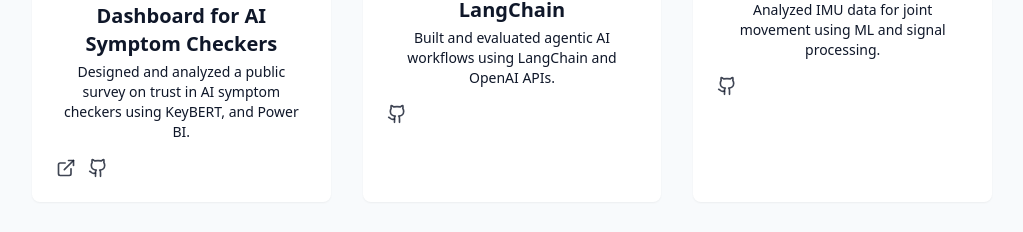
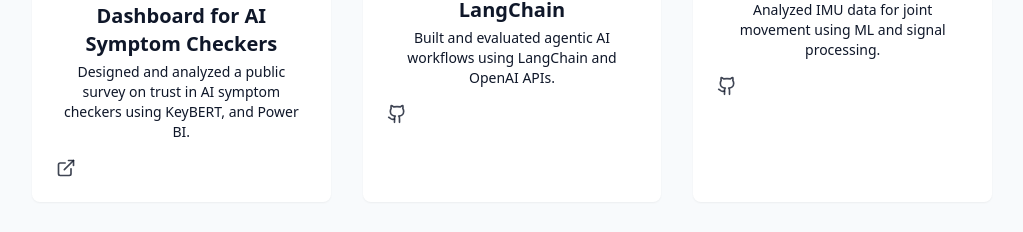
Before and after one commit to tsuki3002/My-Portfolio, a React (Vite) app: page / in a window 1280 px wide. Shown: the part 5392-5624 px from the top of the page, without its empty margins (128-1151 px from the left). Built offline with nearby package versions, Linux system fonts and the light colour scheme; grey boxes are pictures that could not be loaded.

Commit message:
url fixing

```diff
--- a/src/components/ProjectsSection.jsx
+++ b/src/components/ProjectsSection.jsx
@@ -113,7 +113,7 @@
                         <ExternalLink size={20} />
                       </a>
                     )}
-                    {project.githubUrl && (
+                    {project.githubUrl && project.githubUrl !== "#" && (
                       <a
                         href={project.githubUrl}
                         target="_blank"
```
